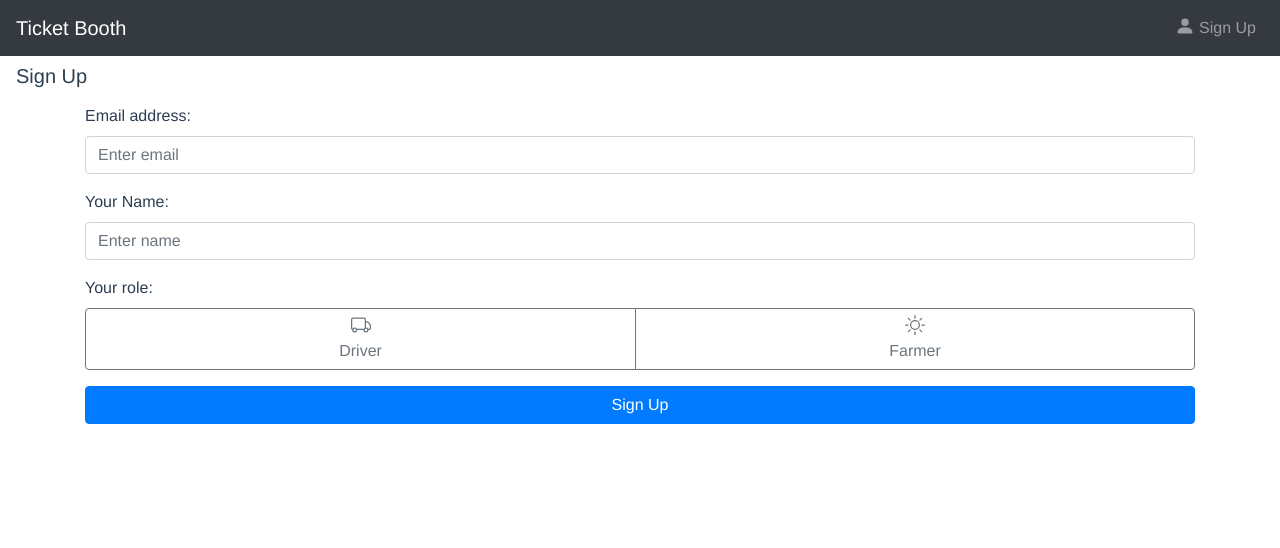
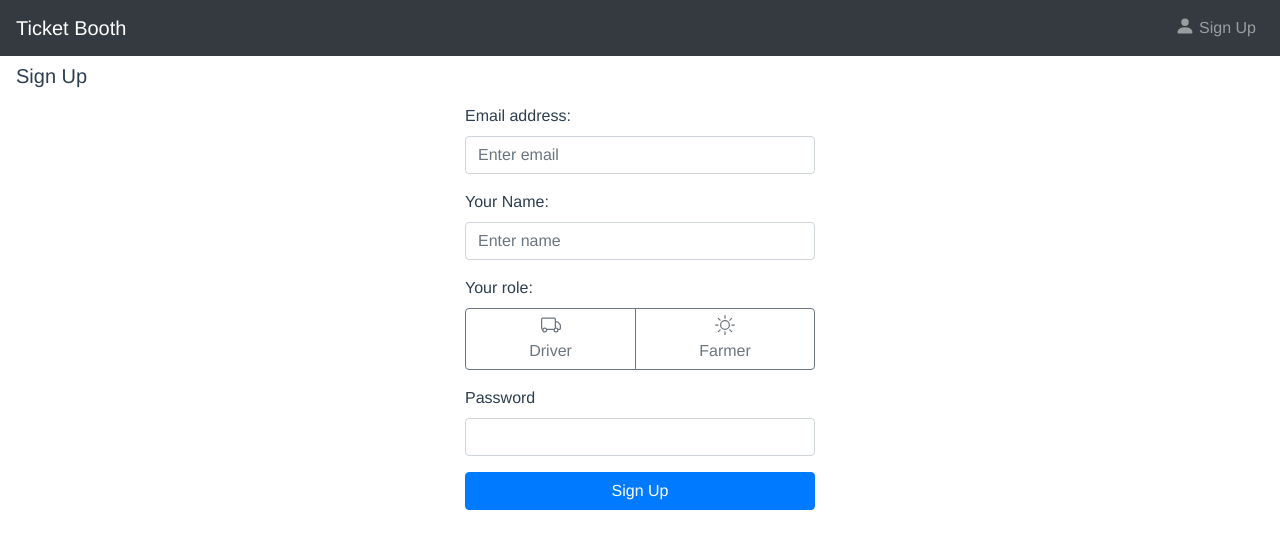
Before and after one commit to sep/agrinovus-receipts-prototype, a Vue app: page /agrinovus-receipts-prototype/signup in a window 1280 px wide. Shown: the top 548 px of the page. Built offline with nearby package versions, Linux system fonts and the light colour scheme; what vue-form-wizard, vue-head would draw is missing.

Commit message:
Add password to sign up page

```diff
--- a/src/components/SignIn.vue
+++ b/src/components/SignIn.vue
@@ -72,4 +72,8 @@ export default {
 #btn-radios-1 {
     width: 100%;
 }
+form {
+  max-width: 350px;
+  margin: auto;
+}
 </style>
--- a/src/components/SignUp.vue
+++ b/src/components/SignUp.vue
@@ -32,6 +32,14 @@
             <b-form-radio value="driver"><b-icon-truck/><br><span>Driver</span></b-form-radio>
             <b-form-radio value="farmer"><b-icon-sun/><br><span>Farmer</span></b-form-radio>
         </b-form-radio-group>
+      </b-form-group>
+
+      <b-form-group label="Password" label-align="left" label-for="input-2">
+        <b-form-input
+          id="input-2"
+          type="password"
+          required
+        ></b-form-input>
       </b-form-group>
 
       <b-button type="submit" variant="primary" block>Sign Up</b-button>
@@ -88,4 +96,8 @@ export default {
 #btn-radios-1 {
     width: 100%;
 }
+form {
+  max-width: 350px;
+  margin: auto;
+}
 </style>
```
